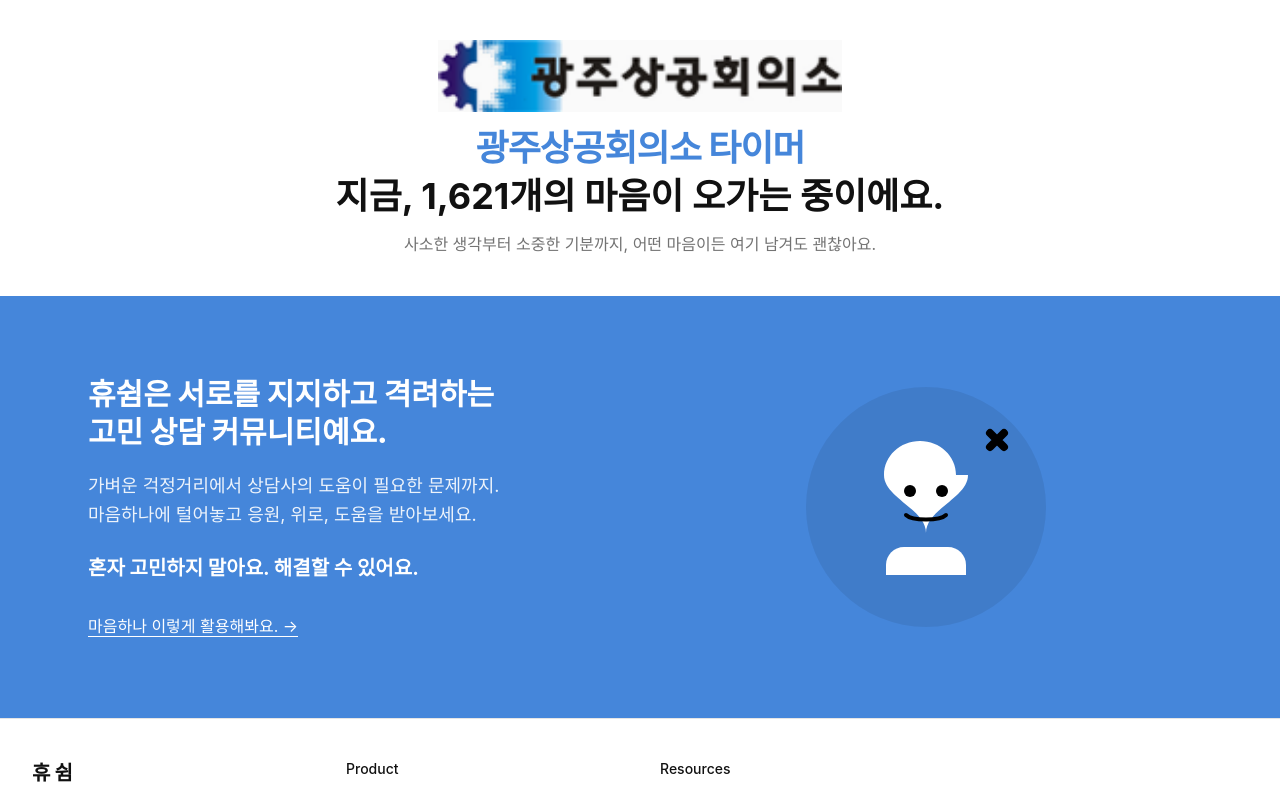
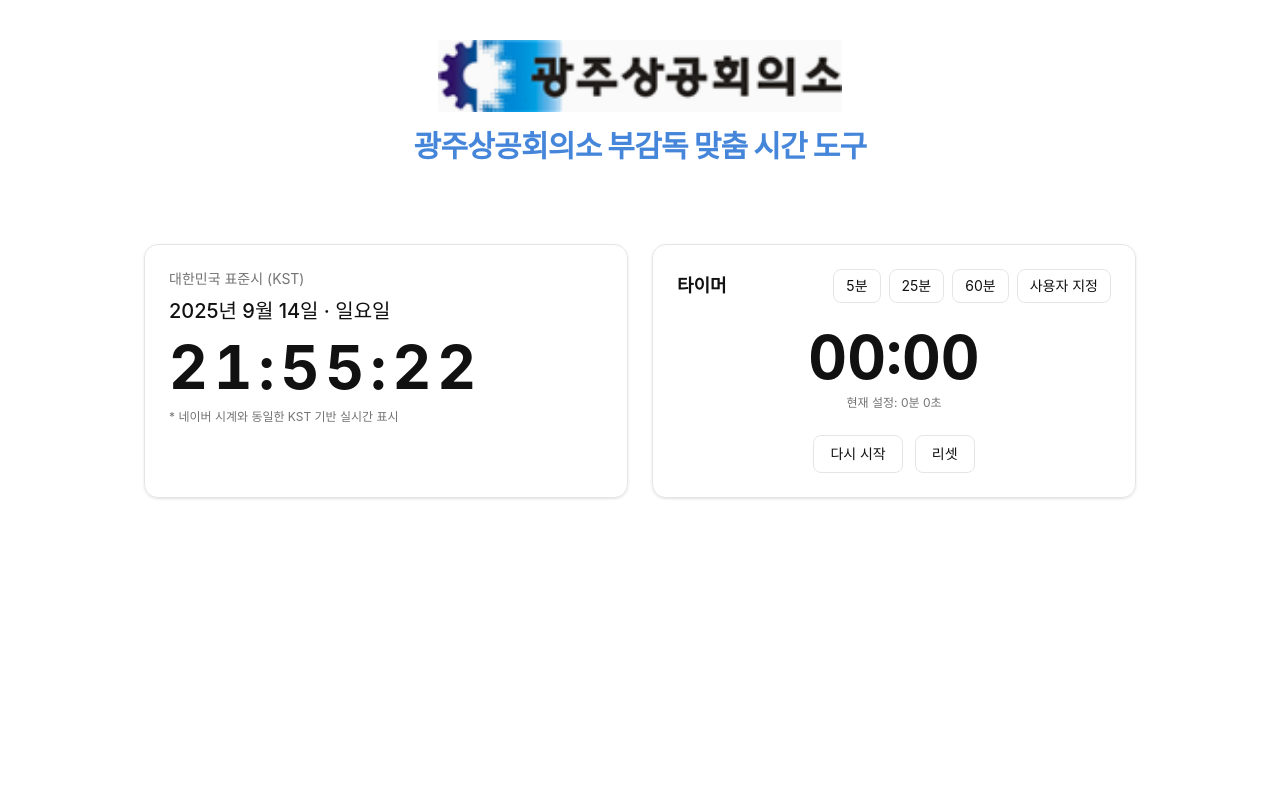
Before and after one commit to givpro22/GJCCI-Project, a React (Vite) app: page / in a window 1280 px wide. Shown: the top 792 px of the page. Built offline with nearby package versions, Linux system fonts and the light colour scheme; no server answers; a web font is replaced by a local one.

Commit message:
style: 불필요한 레이아웃 삭제

```diff
--- a/src/pages/landing/ui/LandingPage.tsx
+++ b/src/pages/landing/ui/LandingPage.tsx
@@ -1,16 +1,241 @@
+import { useEffect, useMemo, useRef, useState } from 'react';
 // import { MorePostsButton } from '@/shared/ui';
 // import { FilterTabs } from '@/widgets/FilterTabs';
-import { Footer } from '@/widgets/footer';
+// import { Footer } from '@/widgets/footer';
 import { HeroSection } from '@/widgets/HeroSection';
-import { SupportBand } from '@/widgets/SupportBand';
+// import { SupportBand } from '@/widgets/SupportBand';
+
+// 시간 도구 섹션: 네이버 시계 느낌의 실시간 시계 + 타이머
+function TimeTools() {
+  return (
+    <section className='mx-auto w-full max-w-5xl px-4 py-10'>
+      <div className='grid grid-cols-1 gap-6 md:grid-cols-2'>
+        <NaverLikeClock />
+        <TimerCard />
+      </div>
+    </section>
+  );
+}
+
+// 네이버 시계 느낌의 라이브 클록 (KST 고정)
+function NaverLikeClock() {
+  const [now, setNow] = useState(() => new Date());
+
+  useEffect(() => {
+    const id = setInterval(() => setNow(new Date()), 1000);
+    return () => clearInterval(id);
+  }, []);
+
+  const { dateStr, timeStr, weekdayStr } = useMemo(() => {
+    const kst = new Date(now.toLocaleString('en-US', { timeZone: 'Asia/Seoul' }));
+    const dateStr = new Intl.DateTimeFormat('ko-KR', {
+      year: 'numeric',
+      month: 'long',
+      day: 'numeric',
+    }).format(kst);
+    const weekdayStr = new Intl.DateTimeFormat('ko-KR', {
+      weekday: 'long',
+    }).format(kst);
+    const timeStr = new Intl.DateTimeFormat('ko-KR', {
+      hour: '2-digit',
+      minute: '2-digit',
+      second: '2-digit',
+      hour12: false,
+    }).format(kst);
+    return { dateStr, timeStr, weekdayStr };
+  }, [now]);
+
+  return (
+    <div className='rounded-xl border bg-white/70 p-6 shadow-sm backdrop-blur dark:bg-neutral-900/70'>
+      <div className='text-sm text-neutral-500 dark:text-neutral-400'>대한민국 표준시 (KST)</div>
+      <div className='mt-2 text-xl font-medium'>
+        {dateStr} · {weekdayStr}
+      </div>
+      <div className='mt-3 text-5xl font-bold tabular-nums tracking-widest md:text-6xl'>
+        {timeStr}
+      </div>
+      <p className='mt-3 text-xs text-neutral-500'>* 네이버 시계와 동일한 KST 기반 실시간 표시</p>
+    </div>
+  );
+}
+
+// 간단 타이머 카드 (설정 버튼 + 시작/일시정지/리셋)
+function TimerCard() {
+  const [seconds, setSeconds] = useState(0); // 설정된 전체 초
+  const [remaining, setRemaining] = useState(0); // 남은 초
+  const [running, setRunning] = useState(false);
+  const beepRef = useRef<HTMLAudioElement>(null);
+
+  // 카운트다운
+  useEffect(() => {
+    if (!running || remaining <= 0) return;
+    const id = setInterval(() => {
+      setRemaining((r) => {
+        const next = r - 1;
+        if (next <= 0) {
+          // 종료 처리
+          setRunning(false);
+          setTimeout(() => {
+            if (beepRef.current) {
+              try {
+                beepRef.current.currentTime = 0;
+              } catch {}
+              beepRef.current.play().catch(() => {});
+            }
+            if ('Notification' in window) {
+              if (Notification.permission === 'granted') {
+                new Notification('타이머 완료', { body: '설정한 시간이 완료되었습니다.' });
+              }
+            }
+          }, 0);
+          return 0;
+        }
+        return next;
+      });
+    }, 1000);
+    return () => clearInterval(id);
+  }, [running, remaining]);
+
+  // 남은 시간 포맷
+  const mmss = useMemo(() => {
+    const m = Math.floor(remaining / 60)
+      .toString()
+      .padStart(2, '0');
+    const s = Math.floor(remaining % 60)
+      .toString()
+      .padStart(2, '0');
+    return `${m}:${s}`;
+  }, [remaining]);
+
+  // 권한 요청 (최초 1회 정도 호출될 수 있게 버튼에서 트리거)
+  function ensureNotifyPermission() {
+    if ('Notification' in window && Notification.permission === 'default') {
+      Notification.requestPermission().catch(() => {});
+    }
+  }
+
+  // 프리셋 설정
+  function setPreset(min: number) {
+    const total = Math.max(0, Math.round(min * 60));
+    setSeconds(total);
+    setRemaining(total);
+    setRunning(false);
+    ensureNotifyPermission();
+  }
+
+  // 사용자 지정 (분:초 또는 분)
+  function setCustom() {
+    const v = window.prompt('타이머 시간을 입력하세요 (예: 25, 10:00, 1:30)');
+    if (!v) return;
+    const parts = v.split(':');
+    let total = 0;
+    if (parts.length === 1) {
+      const min = Number(parts[0]);
+      if (Number.isFinite(min) && min >= 0) total = Math.round(min * 60);
+    } else if (parts.length === 2) {
+      const min = Number(parts[0]);
+      const sec = Number(parts[1]);
+      if (Number.isFinite(min) && Number.isFinite(sec) && min >= 0 && sec >= 0) {
+        total = Math.round(min * 60 + sec);
+      }
+    }
+    if (total > 0) {
+      setSeconds(total);
+      setRemaining(total);
+      setRunning(false);
+      ensureNotifyPermission();
+    } else {
+      alert('입력 형식이 올바르지 않습니다.');
+    }
+  }
+
+  function toggle() {
+    if (remaining <= 0 && seconds > 0) {
+      // 완료 상태에서 다시 시작하면 처음부터
+      setRemaining(seconds);
+    }
+    setRunning((r) => !r);
+  }
+
+  function reset() {
+    setRunning(false);
+    setRemaining(seconds);
+  }
+
+  return (
+    <div className='rounded-xl border bg-white/70 p-6 shadow-sm backdrop-blur dark:bg-neutral-900/70'>
+      <div className='flex items-center justify-between'>
+        <h3 className='text-lg font-semibold'>타이머</h3>
+        <div className='flex gap-2'>
+          <button
+            type='button'
+            onClick={() => setPreset(5)}
+            className='rounded-md border px-3 py-1.5 text-sm hover:bg-neutral-50 dark:hover:bg-neutral-800'
+          >
+            5분
+          </button>
+          <button
+            type='button'
+            onClick={() => setPreset(25)}
+            className='rounded-md border px-3 py-1.5 text-sm hover:bg-neutral-50 dark:hover:bg-neutral-800'
+          >
+            25분
+          </button>
+          <button
+            type='button'
+            onClick={() => setPreset(60)}
+            className='rounded-md border px-3 py-1.5 text-sm hover:bg-neutral-50 dark:hover:bg-neutral-800'
+          >
+            60분
+          </button>
+          <button
+            type='button'
+            onClick={setCustom}
+            className='rounded-md border px-3 py-1.5 text-sm hover:bg-neutral-50 dark:hover:bg-neutral-800'
+          >
+            사용자 지정
+          </button>
+        </div>
+      </div>
+
+      <div className='mt-6 text-center'>
+        <div className='text-6xl font-bold tabular-nums'>{mmss}</div>
+        <p className='mt-2 text-xs text-neutral-500'>
+          현재 설정: {Math.floor(seconds / 60)}분 {seconds % 60}초
+        </p>
+
+        <div className='mt-6 flex items-center justify-center gap-3'>
+          <button
+            type='button'
+            onClick={toggle}
+            className='rounded-md border px-4 py-2 text-sm font-medium hover:bg-neutral-50 dark:hover:bg-neutral-800'
+            disabled={seconds === 0}
+          >
+            {running ? '일시정지' : remaining === 0 ? '다시 시작' : '시작'}
+          </button>
+          <button
+            type='button'
+            onClick={reset}
+            className='rounded-md border px-4 py-2 text-sm hover:bg-neutral-50 dark:hover:bg-neutral-800'
+            disabled={seconds === 0}
+          >
+            리셋
+          </button>
+        </div>
+      </div>
+    </div>
+  );
+}
 
 export function LandingPage() {
   return (
     <>
       <HeroSection />
 
-      <SupportBand />
-      <Footer />
+      <TimeTools />
+
+      {/* <SupportBand /> */}
+      {/* <Footer /> */}
     </>
   );
 }
--- a/src/widgets/HeroSection/ui/HeroSection.tsx
+++ b/src/widgets/HeroSection/ui/HeroSection.tsx
@@ -1,35 +1,12 @@
-import { useEffect, useState } from 'react';
-
 export function HeroSection() {
-  const read = () =>
-    typeof localStorage !== 'undefined' && localStorage.getItem('app:isLoggedIn') === 'true';
-  const [isLoggedIn, setIsLoggedIn] = useState<boolean>(read());
-
-  useEffect(() => {
-    const handle = () => setIsLoggedIn(read());
-    window.addEventListener('auth:change', handle);
-    window.addEventListener('storage', handle);
-    return () => {
-      window.removeEventListener('auth:change', handle);
-      window.removeEventListener('storage', handle);
-    };
-  }, []);
-  // 로그인 구현 전 임시
-
   return (
     <section className='py-10 text-center'>
-      {!isLoggedIn && (
-        <>
-          <img src='./og-image.png' alt='광주상공회의소 타이머' className='h-18 mx-auto mb-4' />
-          <h1 className='text-primary text-4xl font-extrabold tracking-tight'>
-            광주상공회의소 타이머
-          </h1>
-        </>
-      )}
-      <p className='mt-2 text-4xl font-bold'>지금, 1,621개의 마음이 오가는 중이에요.</p>
-      <p className='text-muted-foreground mt-4'>
-        사소한 생각부터 소중한 기분까지, 어떤 마음이든 여기 남겨도 괜찮아요.
-      </p>
+      <>
+        <img src='./og-image.png' alt='광주상공회의소 타이머' className='h-18 mx-auto mb-4' />
+        <h1 className='text-primary text-3xl font-extrabold tracking-tight'>
+          광주상공회의소 부감독 맞춤 시간 도구
+        </h1>
+      </>
     </section>
   );
 }
--- a/src/widgets/SupportBand/ui/SupportBand.tsx
+++ b/src/widgets/SupportBand/ui/SupportBand.tsx
@@ -4,18 +4,18 @@
       <div className='mx-auto grid max-w-6xl items-center gap-10 px-6 py-20 md:grid-cols-2'>
         <div>
           <h2 className='text-3xl font-extrabold leading-tight'>
-            휴쉼은 서로를 지지하고 격려하는
+            광주상공회의소 타이머
             <br />
-            고민 상담 커뮤니티예요.
+            시간 관리와 집중을 돕는 도구입니다.
           </h2>
           <p className='mt-5 text-lg leading-relaxed opacity-90'>
-            가벼운 걱정거리에서 상담사의 도움이 필요한 문제까지.
+            실시간 시계와 타이머 기능으로
             <br />
-            마음하나에 털어놓고 응원, 위로, 도움을 받아보세요.
+            학습과 업무 효율을 높여보세요.
           </p>
-          <p className='mt-6 text-xl font-bold'>혼자 고민하지 말아요. 해결할 수 있어요.</p>
+          <p className='mt-6 text-xl font-bold'>지금 바로 활용해서 생산성을 높이세요.</p>
           <a href='/guide' className='mt-8 inline-block underline underline-offset-4'>
-            마음하나 이렇게 활용해봐요. →
+            타이머 사용 가이드 보기 →
           </a>
         </div>
 
```
